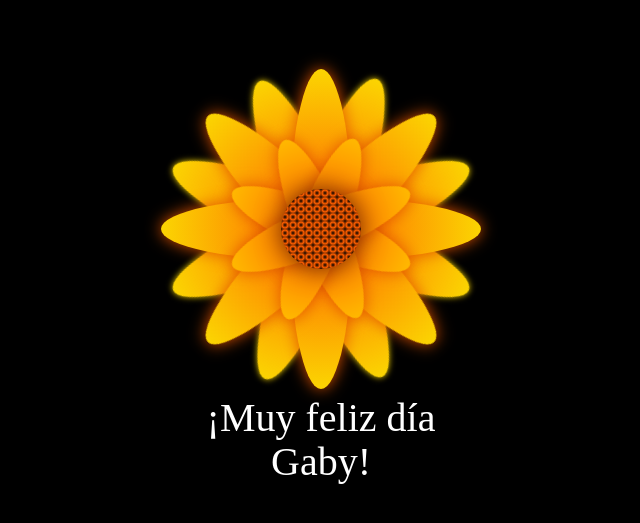
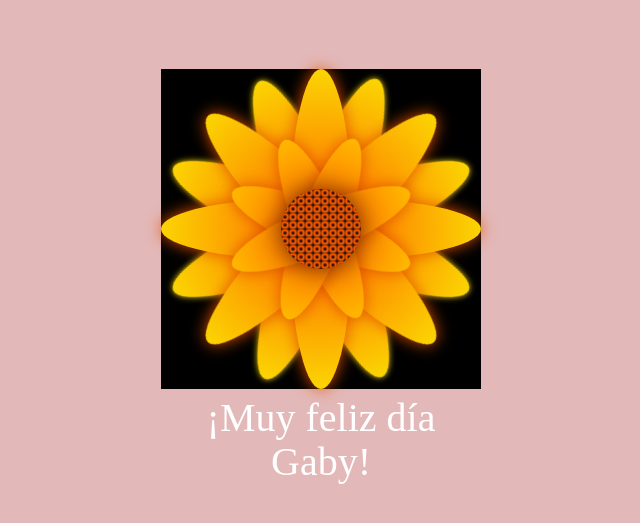
Before and after one commit to StevenCole01/yellow_flower, a plain HTML site: page docs/index.html in a window 1280 px wide. Shown: the part 171-694 px from the top of the page, without its empty margins (319-959 px from the left). Drawn offline with Linux system fonts and the light colour scheme.

Commit message:
Update style.css

```diff
--- a/docs/style.css
+++ b/docs/style.css
@@ -1,5 +1,5 @@
 body {
-  background-color: #000;
+  background-color: #e3b8b8;
   margin: 0;
   padding: 0;
   height: 100vh; /* Asegura que el cuerpo ocupe toda la altura de la ventana */
```
